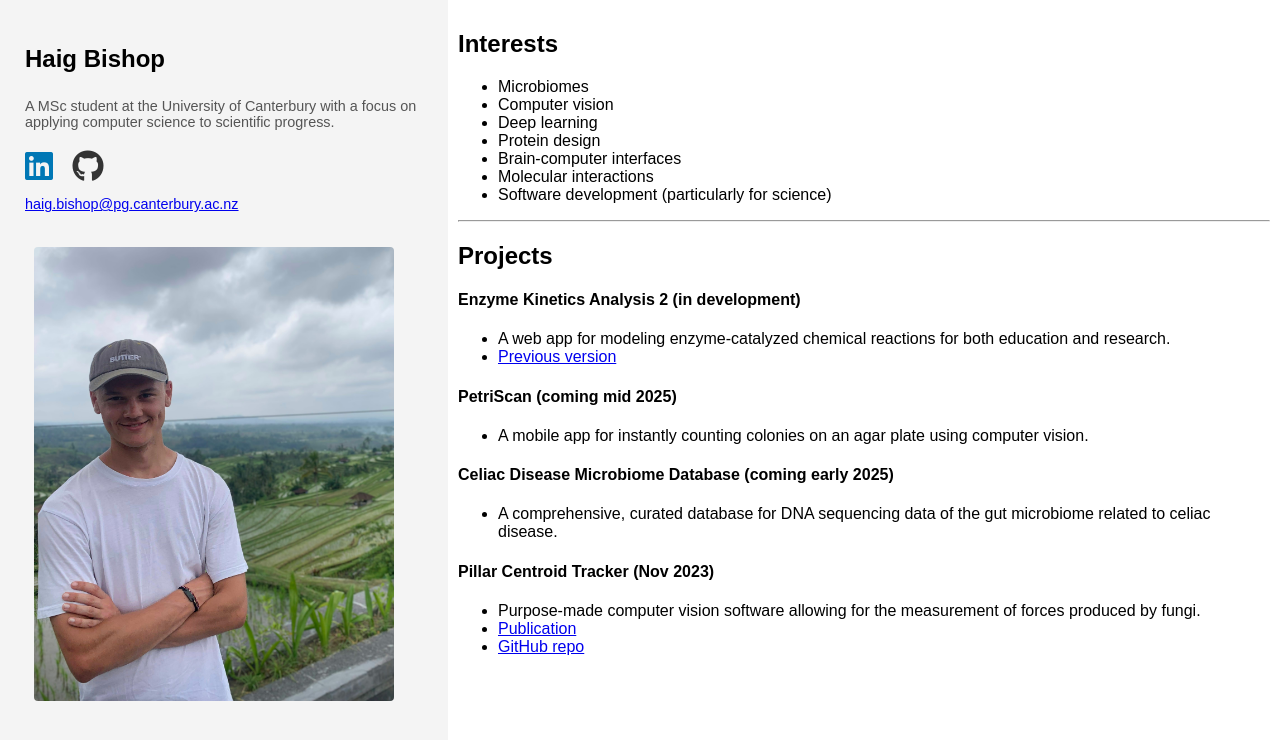
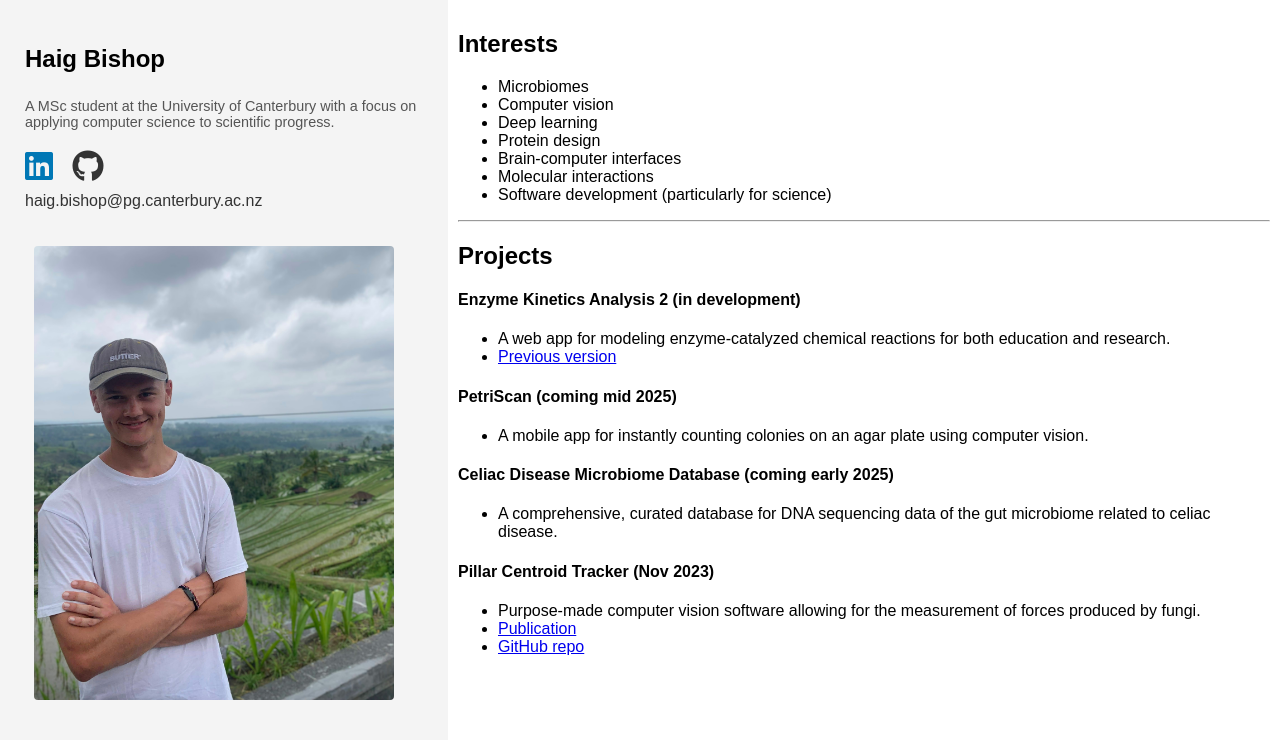
Before and after one commit to HaigBishop/HaigBishop.github.io, a Jekyll site: the page built from index.md, in a window 1280 px wide. Shown: the top 740 px of the page. Built offline with Jekyll 4.4.1, drawn with Linux system fonts in a browser that asks for light colours.

Commit message:
Update custom.css

```diff
--- a/assets/css/custom.css
+++ b/assets/css/custom.css
@@ -38,10 +38,20 @@ body {
   margin-bottom: 5px;
 }
 
+/* Email styling */
 .email {
-  font-size: 0.9em;
-  color: #555;
+  margin-top: 10px; /* Adjust spacing */
 }
+
+.email a {
+  color: #333; /* Default color */
+  text-decoration: none; /* Remove underline */
+}
+
+.email a:hover {
+  color: #0077b5; /* Color change on hover */
+}
+
 /* Social links styling */
 .social-links {
   margin-top: 15px; /* Adjust spacing above the icons */
```
